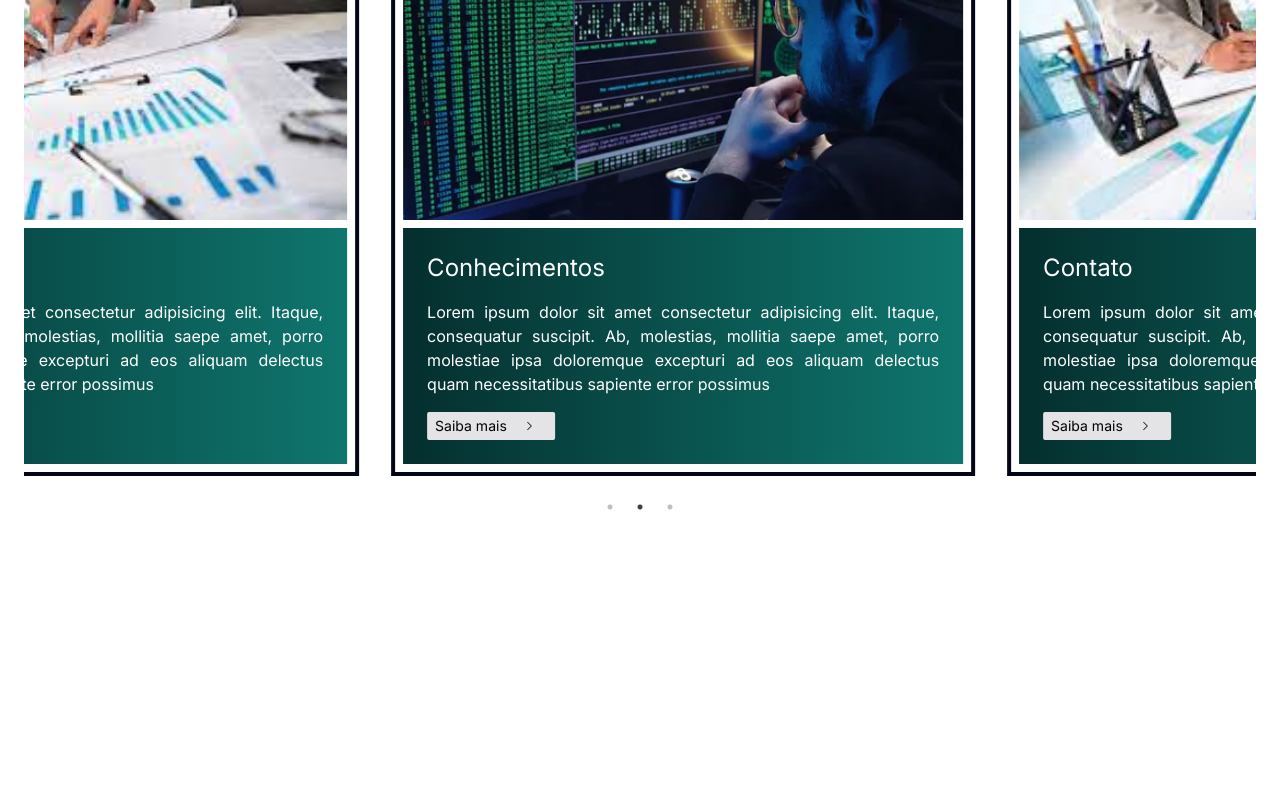
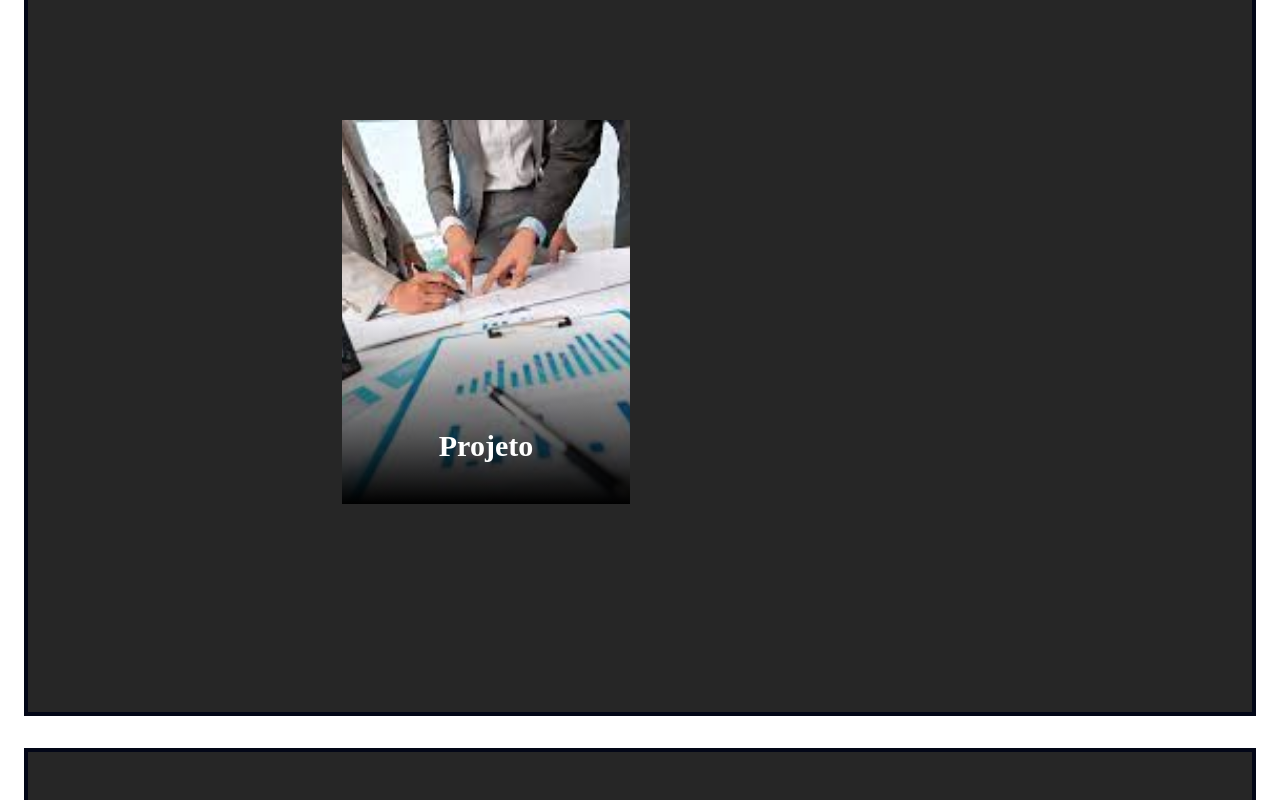
Before and after one commit to PedroPauloDias/Portifolio, a Next.js app: page / in a window 1280 px wide. Shown: the part 2100-2900 px from the top of the page. Before the commit the page ends 2617 px from the top, so only its background shows below. Built offline with nearby package versions, Linux system fonts and the light colour scheme.

Commit message:
create card project

```diff
--- a/src/app/api/projetos/route.js
+++ b/src/app/api/projetos/route.js
@@ -2,11 +2,11 @@ export async function GET(request) {
   const data = [
     {
       id: 1,
-      texto: "PROJETO ",
+      texto: "Projeto",
       imagem: "/projeto.jpeg",
       alt: "lorem jdiasj",
       descricao:
-        "Lorem ipsum dolor sit amet consectetur adipisicing elit. Itaque, consequatur suscipit. Ab, molestias, mollitia saepe amet, porro molestiae ipsa doloremque excepturi ad eos aliquam delectus quam necessitatibus sapiente error possimus",
+        "Lorem ipsum dolor sit amet consectetur adipisicing elit. Itaque, consequatur suscipit. Ab, molestias, mollitia saepe amet, porro molestiae ",
     },
     {
       id: 2,
@@ -14,7 +14,7 @@ export async function GET(request) {
       imagem: "/programacao.webp",
       alt: "lorem jdiasj",
       descricao:
-        "Lorem ipsum dolor sit amet consectetur adipisicing elit. Itaque, consequatur suscipit. Ab, molestias, mollitia saepe amet, porro molestiae ipsa doloremque excepturi ad eos aliquam delectus quam necessitatibus sapiente error possimus",
+        "Lorem ipsum dolor sit amet consectetur adipisicing elit. Itaque, consequatur suscipit. Ab, molestias, mollitia saepe amet, porro molestiae ",
     },
     {
       id: 3,
@@ -22,7 +22,7 @@ export async function GET(request) {
       imagem: "/projeto.jpeg",
       alt: "lorem jdiasj",
       descricao:
-        "Lorem ipsum dolor sit amet consectetur adipisicing elit. Itaque, consequatur suscipit. Ab, molestias, mollitia saepe amet, porro molestiae ipsa doloremque excepturi ad eos aliquam delectus quam necessitatibus sapiente error possimus",
+        "Lorem ipsum dolor sit amet consectetur adipisicing elit. Itaque, consequatur suscipit. Ab, molestias, mollitia saepe amet, porro molestiae ipsa doloremque excepturi ",
     },
   ];
 
--- a/src/app/page.js
+++ b/src/app/page.js
@@ -3,13 +3,14 @@ import { Header } from "@/components/Header";
 import { Navbar } from "@/components/navbar";
 import { Sections } from "@/components/sections";
 import {MySlider} from '@/components/slider'
+import { Projects } from './../components/projects/index';
 export default function Home() {
   return (
     <main>
       <Navbar/>
       <Header />
       <Sections />
-  <MySlider/>
+      <Projects/>
     </main>
   );
 }
--- /dev/null
+++ b/src/components/CardProjects/index.jsx
@@ -0,0 +1,26 @@
+import React from 'react'
+import { Button } from '@/components/button'
+import Image from 'next/image'
+
+export const CardProject = ({ imagem, alt, title, descricao }) => {
+  return (
+    <div className='  flex min-h-screen items-center justify-center bg-neutral-800'>
+      <div className=' grid grid-cols-1 md:grid-cols-2 lg-grid-cols-3 gap-5'>
+        <div className='group relative items-center justify-center overflow-hidden cursor-pointer hover:shadow-xl hover:shadow-black/30 transition-shadow'>
+          <div className='h-96 w-72'>
+            <Image src={imagem} alt={alt} width={300} height={350} className=' h-full w-full object-cover group-hover:rotate-3 group-hover:scale-125 transition-transform duration-500' />
+          </div>
+          <div className='absolute inset-0 bg-gradient-to-b from-transparent via-transparent to-black group-hover:from-black/70 group-hover:via-black/60 group-hover:to-black/70 '></div>
+
+          <div className='absolute inset-0 flex flex-col items-center justify-center px-9 text-center translate-y-[60%] group-hover:translate-y-0 transition-all duration-500'>
+            <h2 className='font-dmserif text-3xl font-bold text-white  '> {title}</h2>
+            <p className='font-com text-lg italic text-white mb-4 opacity-0 group-hover:opacity-100  transition-opacity  duration-300'>{descricao}</p>
+            <div className=' flex justify-between'>
+          <button className='font-com rounded-full shadow shadow-black/60 bg-neutral-900 py-2 px-3.5 text-sm capitalize text-white'>Saiba mais </button>
+            </div>
+          </div>
+        </div>
+      </div>
+    </div>
+  )
+}
--- a/src/components/projects/index.jsx
+++ b/src/components/projects/index.jsx
@@ -1,11 +1,38 @@
-import React from 'react'
+import React, { useState, useEffect } from 'react'
+import { CardProject } from '../CardProjects'
 
 export const Projects = () => {
+  const [projetos, setProjetos] = useState([]);
+
+  useEffect(() => {
+    async function fetchData() {
+      const res = await fetch("/api/projetos");
+      const newData = await res.json();
+      setProjetos(newData);
+    }
+    fetchData();
+  }, []);
+
+
+
   return (
     <div>
-
-      <div className='bg-red-600 w-full'>
-
+      <h1 className='text-4xl' >Meus Projetos :</h1>
+      <div className=' w-full'>
+        <ul className='mx-2' >
+          {projetos.map((item) => (
+            <li key={item.id} className=' p-4 list-none'>
+              <div className=' border-4 border-slate-950 '>
+                <CardProject
+                  title={item.texto}
+                  imagem={item.imagem}
+                  alt={item.alt}
+                  descricao={item.descricao}
+                />
+              </div>
+            </li>
+          ))}
+        </ul>
       </div>
     </div>
   )
--- a/src/components/slider/index.jsx
+++ b/src/components/slider/index.jsx
@@ -1,12 +1,12 @@
 
-import React, { useState , useEffect } from "react";
+import React, { useState, useEffect, Children } from "react";
 import Slider from "react-slick";
 import "slick-carousel/slick/slick.css";
 import "slick-carousel/slick/slick-theme.css";
 
 import { Info } from "../sections/info";
 
-export const MySlider = () => {
+export const MySlider = ({ children }) => {
 
   const [projetos, setProjetos] = useState([]);
 
@@ -60,31 +60,14 @@ export const MySlider = () => {
     ]
   };
   return (
-    <div >
-      <h1>Meus Projetos :</h1>
-      <div className="p-4">
 
 
-<ul  className='mx-2' >
-  <Slider {...settings}>
-  {projetos.map((item) => (
+    <div className="p-4  ">
+        <Slider {...settings}>
+          {Children}
+        </Slider>
+    </div>
 
-    <li key={item.id} className=' p-4'>
-      <div   className=' border-4 border-slate-950 '>
-
-      <Info
-       title={item.texto}
-       imagem={item.imagem}
-       alt={item.alt}
-       descricao={item.descricao}
-       />
-       </div>
-    </li>
-  ))}
-  </Slider>
-</ul>
-  </div>
-  </div>
 
   );
 }
--- a/tailwind.config.js
+++ b/tailwind.config.js
@@ -6,7 +6,12 @@ module.exports = {
     './src/app/**/*.{js,ts,jsx,tsx,mdx}',
   ],
   theme: {
-    extend: { },
+    extend: {
+      fontFamily: {
+        'dmserif': ['DM Serif', 'serif'],
+        'com': ['confortaa','cursive']
+      }
+    },
   },
   plugins: [],
 }
```
